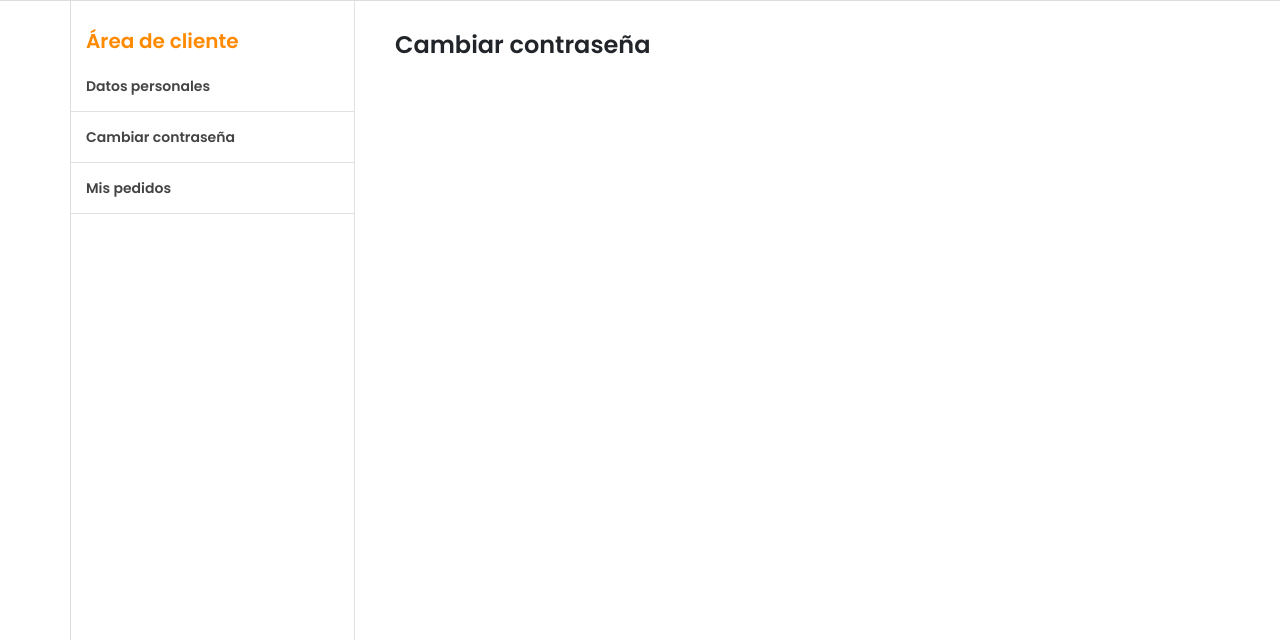
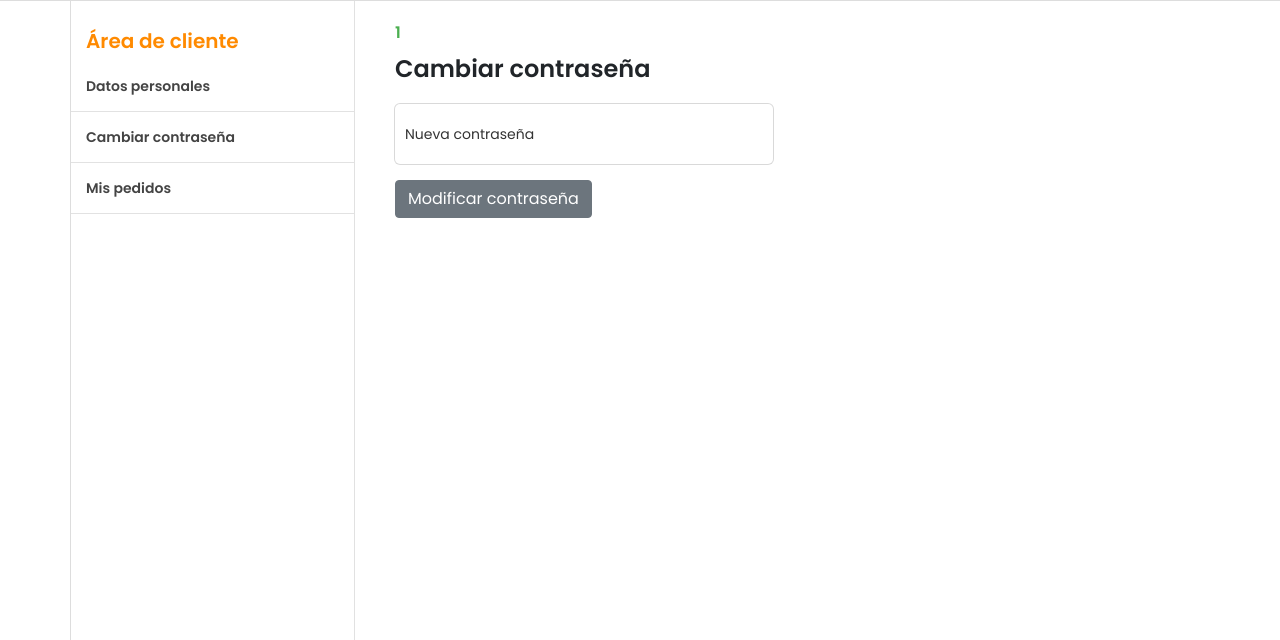
Before and after one commit to p8boxxi/boxxi, a PHP site: page /Vistas/Home/cliente-password.php in a window 1280 px wide. Shown: the part 90-730 px from the top of the page. Run offline with PHP 8.4, Linux system fonts and the light colour scheme; the visitor is signed in with stand-in values (Sample User, id 1); some libraries are stand-ins or nearby versions.

Commit message:
Cambiar contraseña cliente

```diff
--- a/Vistas/Home/cliente-password.php
+++ b/Vistas/Home/cliente-password.php
@@ -15,15 +15,34 @@ include '../../Vistas/Header/header.php';
 
             <div class="col-md-9 content">
 
-                <div class="row">
+                <?php if (isset($_SESSION["mensajeResultado"])){
+                    echo "<div class='row'><div class='col-12'><span class='msg'>".$_SESSION["mensajeResultado"]."</span></div></div>";
+                    unset($_SESSION["mensajeResultado"]);
+                };
+                ?>
 
-                    <h2 class="col-12">Cambiar contraseña</h2>
+                <form id="form" action="../../Controladores/UsuariosController.php" method="POST">
+                    <div class="row">
+                        <h2 class="col-12">Cambiar contraseña</h2>
 
-                </div>
+                        <div class="col-md-6 mb-3">
+                            <div class="input-container">
+                                <input type="text" id="password" name="password" required="required">
+                                <label for="password" class="label">Nueva contraseña</label>
+                            </div>
+                        </div>
+
+                        <input type="hidden" name="id" value="<?php echo $_SESSION['id_usuario']?>">
+                        <input type="hidden" name="operacio" value="modificarPasswd">
+
+                        <div class="col-md-12 mb-3">
+                            <input type="submit" class="btn btn-secondary" value="Modificar contraseña">
+                        </div>
+                    </div>
+                </form>
 
             </div>
         </div>
-
     </div>
 </section>
 
--- a/Vistas/assets/css/style02.css
+++ b/Vistas/assets/css/style02.css
@@ -157,13 +157,19 @@ section.admin .content {
   background-color: #ffffff;
 }
 section.admin .content h2 {
-
 font-size: 24px;
-
 font-weight: 600;
-
 margin: 10px 0 20px;
 }
+section.admin .content form {
+  display: block;
+  width: 100%;
+}
+section.admin .msg {
+  color: #4CAF50;
+    font-weight: 600;
+}
+
 
 /* Navegacion lateral */
 
```
Also changed, not shown: Controladores/UsuariosController.php (+34 -1 lines), Modelos/Usuario.php (+20 -0 lines).
